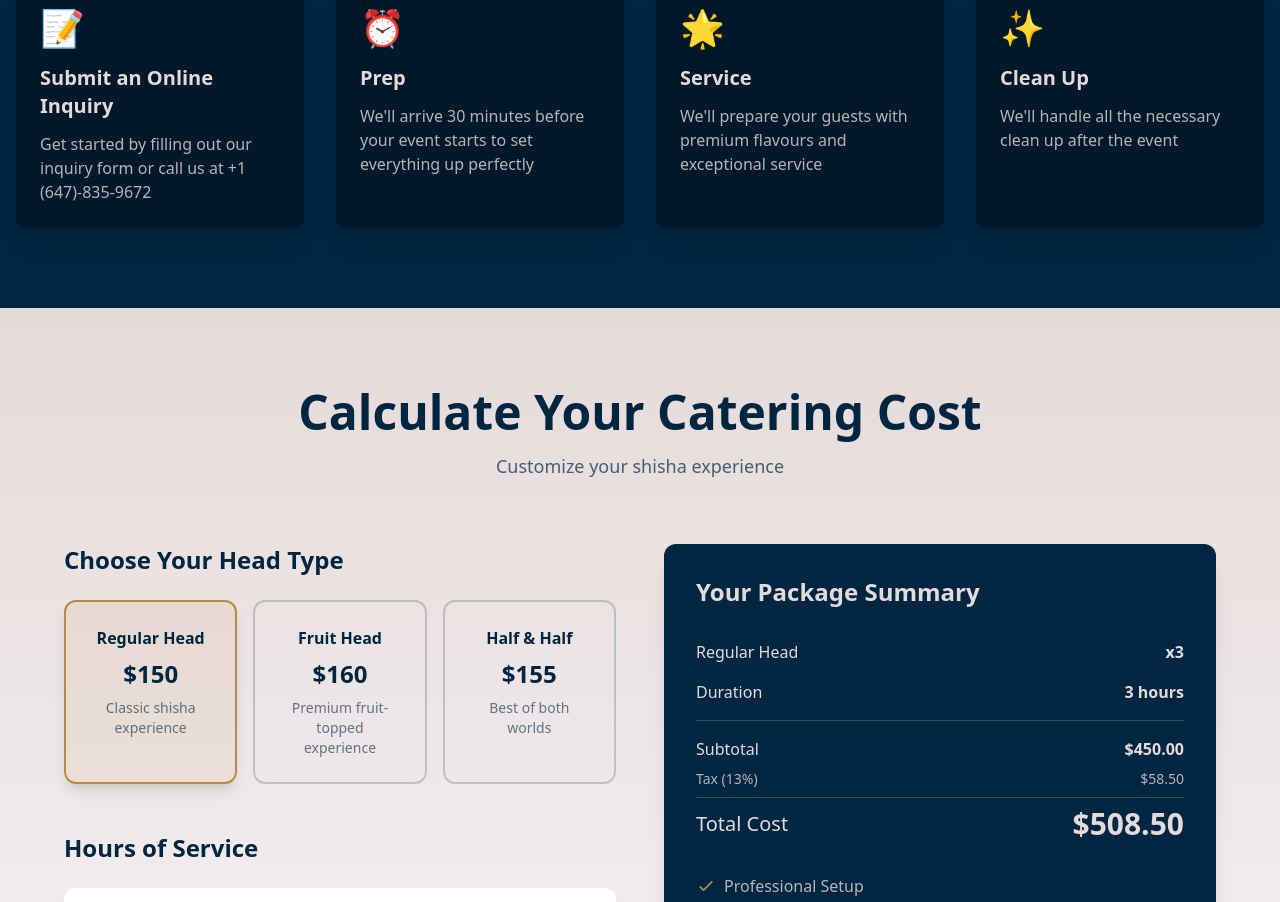
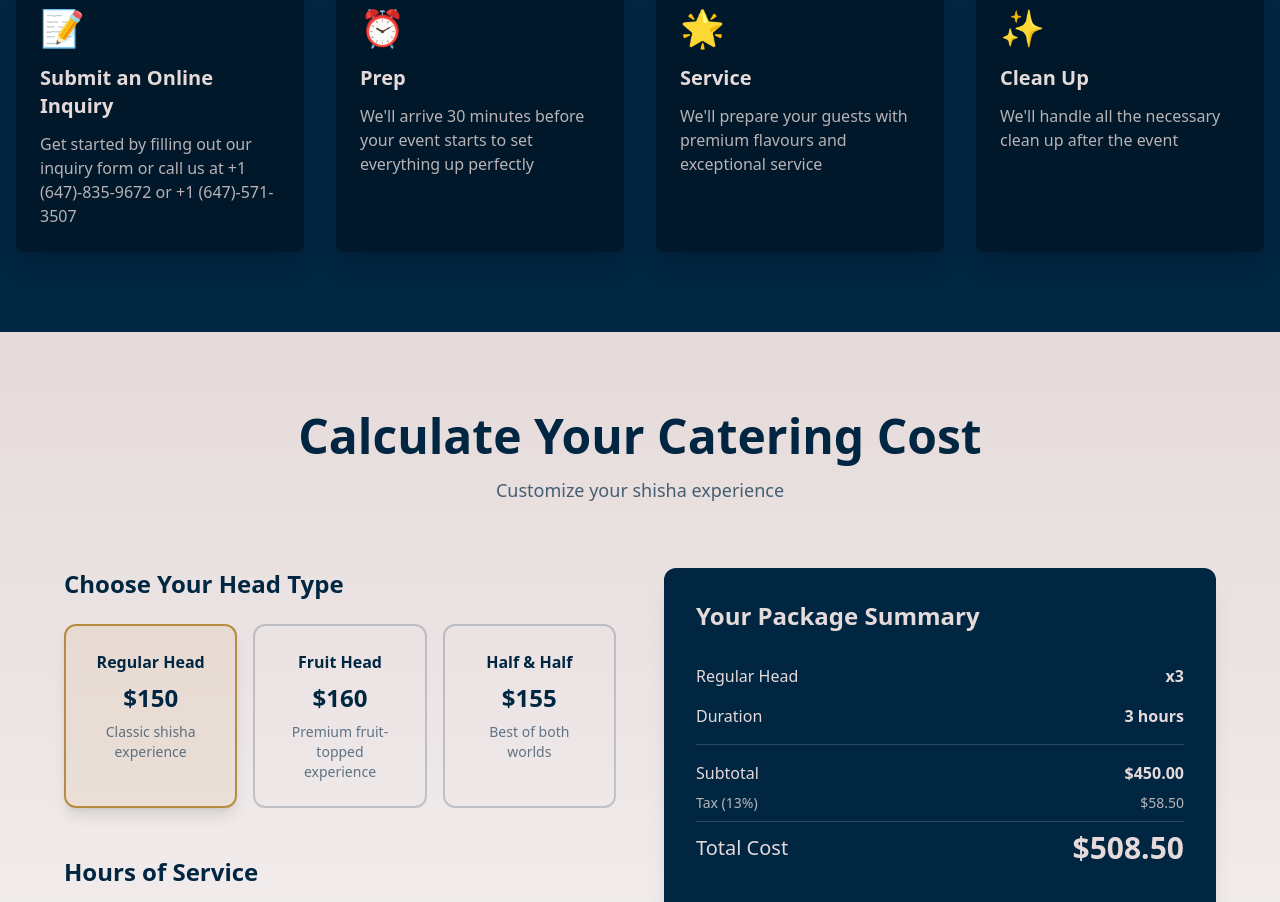
Before and after one commit to aahadsiddiqui/Hayati, a Next.js app: page / in a window 1280 px wide. Shown: the part 1000-1902 px from the top of the page. Built offline with nearby package versions, Linux system fonts and the light colour scheme.

Commit message:
updated second number in process section

```diff
--- a/src/components/ProcessSection.tsx
+++ b/src/components/ProcessSection.tsx
@@ -4,7 +4,7 @@ import { motion } from 'framer-motion';
 const steps = [
   {
     title: "Submit an Online Inquiry",
-    description: "Get started by filling out our inquiry form or call us at +1 (647)-835-9672",
+    description: "Get started by filling out our inquiry form or call us at +1 (647)-835-9672 or +1 (647)-571-3507",
     icon: "📝"
   },
   {
```
